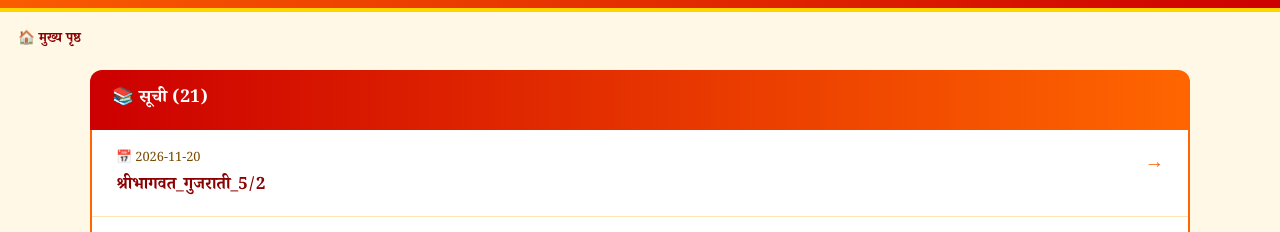
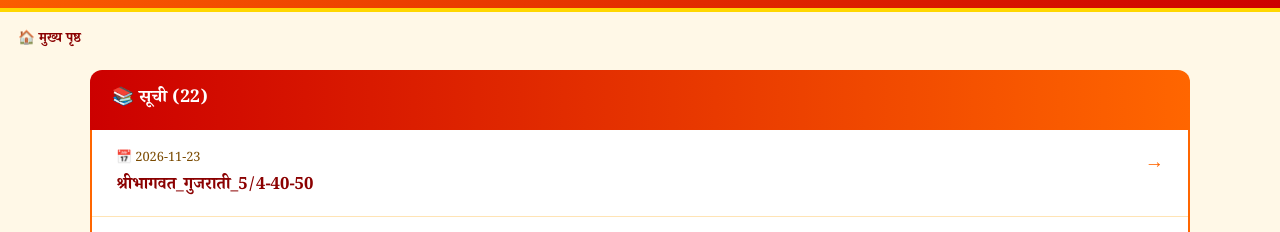
Before and after one commit to nsha30-alt/pushtimarg-library, a plain HTML site: page shribhagavat-gujarati/index.html in a window 1280 px wide. Shown: the part 294-526 px from the top of the page. Drawn offline with Linux system fonts and the light colour scheme.

Commit message:
Update index shribhagavat-gujarati/index.html

```diff
--- a/shribhagavat-gujarati/index.html
+++ b/shribhagavat-gujarati/index.html
@@ -35,8 +35,13 @@
   <div class="subtitle">श्रीभागवत — गुजराती — नित्य पुष्टिस्वाध्याय</div>
 </div>
 <a class="back-link" href="../index.html">🏠 मुख्य पृष्ठ</a>
-<div class="section-bar">📚 सूची (21)</div>
+<div class="section-bar">📚 सूची (22)</div>
 <div class="session-list">
+    <a class="session-card" href="2026-11-23_54-40-50.html">
+      <span class="card-arrow">→</span>
+      <div class="card-date">📅 2026-11-23</div>
+      <div class="card-title">श्रीभागवत_गुजराती_5/4-40-50</div>
+    </a>
     <a class="session-card" href="2026-11-20_retry_52.html">
       <span class="card-arrow">→</span>
       <div class="card-date">📅 2026-11-20</div>
```
